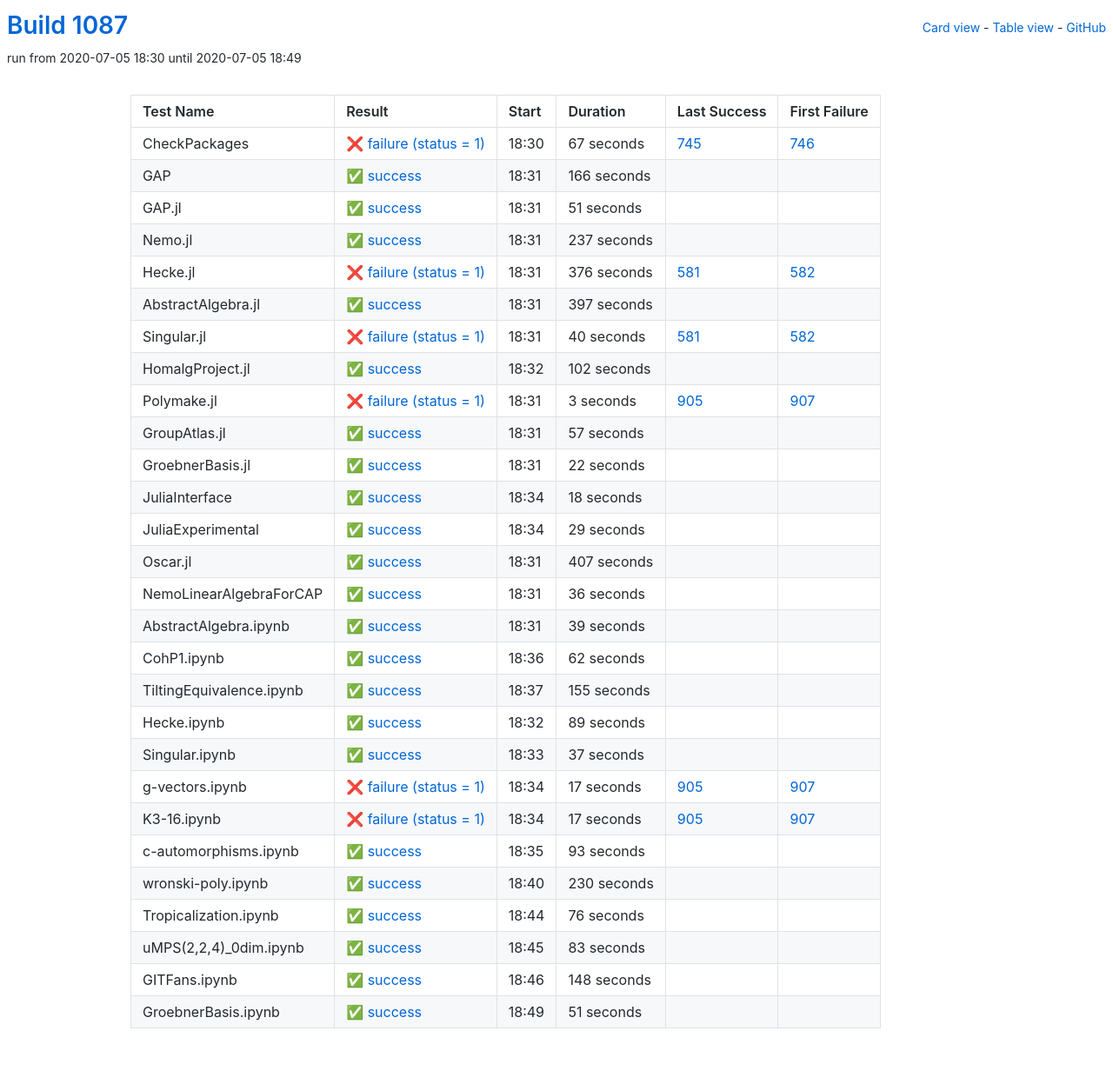
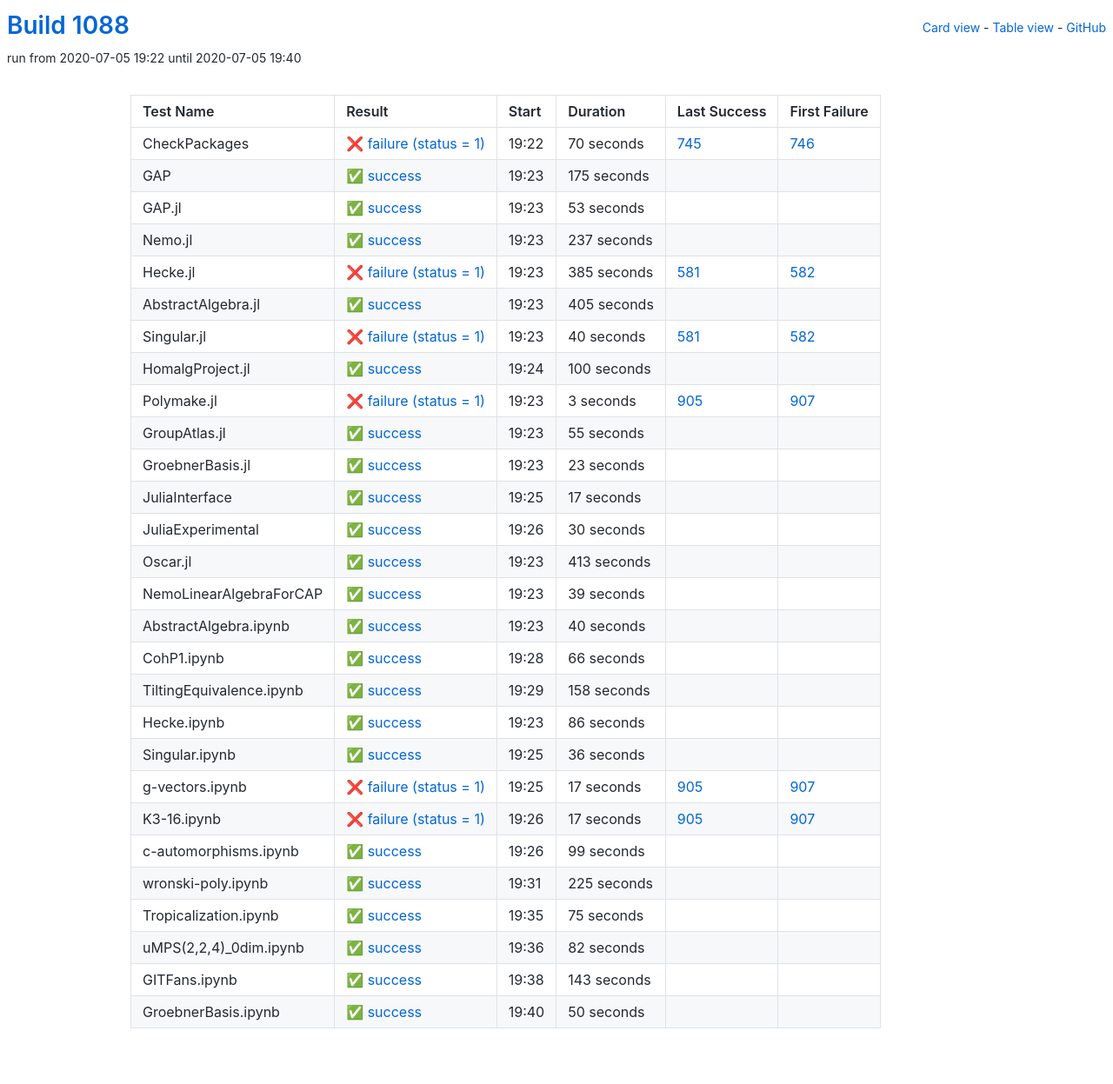
Before and after one commit to oscar-system/oscar-ci-status-1.4, a Jekyll site: the page built from table.html, in a window 1280 px wide. Shown: the whole page at 87% size. Built offline with Jekyll 4.4.1, drawn with Linux system fonts in a browser that asks for light colours.

Commit message:
Build #1088

```diff
--- a/_data/ci.yml
+++ b/_data/ci.yml
@@ -1,6 +1,6 @@
 ---
-build: 1087
-build_url: https://oscarci.mathematik.uni-kl.de/job/oscar-julia-1.4/1087/
+build: 1088
+build_url: https://oscarci.mathematik.uni-kl.de/job/oscar-julia-1.4/1088/
 job: oscar-julia-1.4
 organization: oscar-system
 repo: oscar-ci-status-1.4
@@ -8,44 +8,44 @@ repourl: https://github.com/oscar-system/oscar-ci-status-1.4
 tests:
 - name: CheckPackages
   id: checkpackages
-  log: https://oscarci.mathematik.uni-kl.de/job/oscar-julia-1.4/1087/artifact/logs/build-1087/CheckPackages.log
-  start: 2020-07-05 18:30
+  log: https://oscarci.mathematik.uni-kl.de/job/oscar-julia-1.4/1088/artifact/logs/build-1088/CheckPackages.log
+  start: 2020-07-05 19:22
   success: false
   exitcode: 1
   status: failure
-  duration: 67
+  duration: 70
   last_success: 745
   last_success_url: https://oscarci.mathematik.uni-kl.de/job/oscar-julia-1.4/745/
   first_failure: 746
   first_failure_url: https://oscarci.mathematik.uni-kl.de/job/oscar-julia-1.4/746/
 - name: GAP
   id: gap
-  log: https://oscarci.mathematik.uni-kl.de/job/oscar-julia-1.4/1087/artifact/logs/build-1087/GAP.log
-  start: 2020-07-05 18:31
+  log: https://oscarci.mathematik.uni-kl.de/job/oscar-julia-1.4/1088/artifact/logs/build-1088/GAP.log
+  start: 2020-07-05 19:23
   success: true
   exitcode: 0
   status: success
-  duration: 166
+  duration: 175
   last_success: false
   last_success_url:
   first_failure: false
   first_failure_url:
 - name: GAP.jl
   id: gap-jl
-  log: https://oscarci.mathematik.uni-kl.de/job/oscar-julia-1.4/1087/artifact/logs/build-1087/GAP.jl.log
-  start: 2020-07-05 18:31
+  log: https://oscarci.mathematik.uni-kl.de/job/oscar-julia-1.4/1088/artifact/logs/build-1088/GAP.jl.log
+  start: 2020-07-05 19:23
   success: true
   exitcode: 0
   status: success
-  duration: 51
+  duration: 53
   last_success: false
   last_success_url:
   first_failure: false
   first_failure_url:
 - name: Nemo.jl
   id: nemo-jl
-  log: https://oscarci.mathematik.uni-kl.de/job/oscar-julia-1.4/1087/artifact/logs/build-1087/Nemo.jl.log
-  start: 2020-07-05 18:31
+  log: https://oscarci.mathematik.uni-kl.de/job/oscar-julia-1.4/1088/artifact/logs/build-1088/Nemo.jl.log
+  start: 2020-07-05 19:23
   success: true
   exitcode: 0
   status: success
@@ -56,32 +56,32 @@ tests:
   first_failure_url:
 - name: Hecke.jl
   id: hecke-jl
-  log: https://oscarci.mathematik.uni-kl.de/job/oscar-julia-1.4/1087/artifact/logs/build-1087/Hecke.jl.log
-  start: 2020-07-05 18:31
+  log: https://oscarci.mathematik.uni-kl.de/job/oscar-julia-1.4/1088/artifact/logs/build-1088/Hecke.jl.log
+  start: 2020-07-05 19:23
   success: false
   exitcode: 1
   status: failure
-  duration: 376
+  duration: 385
   last_success: 581
   last_success_url: https://oscarci.mathematik.uni-kl.de/job/oscar-julia-1.4/581/
   first_failure: 582
   first_failure_url: https://oscarci.mathematik.uni-kl.de/job/oscar-julia-1.4/582/
 - name: AbstractAlgebra.jl
   id: abstractalgebra-jl
-  log: https://oscarci.mathematik.uni-kl.de/job/oscar-julia-1.4/1087/artifact/logs/build-1087/AbstractAlgebra.jl.log
-  start: 2020-07-05 18:31
+  log: https://oscarci.mathematik.uni-kl.de/job/oscar-julia-1.4/1088/artifact/logs/build-1088/AbstractAlgebra.jl.log
+  start: 2020-07-05 19:23
   success: true
   exitcode: 0
   status: success
-  duration: 397
+  duration: 405
   last_success: false
   last_success_url:
   first_failure: false
   first_failure_url:
 - name: Singular.jl
   id: singular-jl
-  log: https://oscarci.mathematik.uni-kl.de/job/oscar-julia-1.4/1087/artifact/logs/build-1087/Singular.jl.log
-  start: 2020-07-05 18:31
+  log: https://oscarci.mathematik.uni-kl.de/job/oscar-julia-1.4/1088/artifact/logs/build-1088/Singular.jl.log
+  start: 2020-07-05 19:23
   success: false
   exitcode: 1
   status: failure
@@ -92,20 +92,20 @@ tests:
   first_failure_url: https://oscarci.mathematik.uni-kl.de/job/oscar-julia-1.4/582/
 - name: HomalgProject.jl
   id: homalgproject-jl
-  log: https://oscarci.mathematik.uni-kl.de/job/oscar-julia-1.4/1087/artifact/logs/build-1087/HomalgProject.jl.log
-  start: 2020-07-05 18:32
+  log: https://oscarci.mathematik.uni-kl.de/job/oscar-julia-1.4/1088/artifact/logs/build-1088/HomalgProject.jl.log
+  start: 2020-07-05 19:24
   success: true
   exitcode: 0
   status: success
-  duration: 102
+  duration: 100
   last_success: false
   last_success_url:
   first_failure: false
   first_failure_url:
 - name: Polymake.jl
   id: polymake-jl
-  log: https://oscarci.mathematik.uni-kl.de/job/oscar-julia-1.4/1087/artifact/logs/build-1087/Polymake.jl.log
-  start: 2020-07-05 18:31
+  log: https://oscarci.mathematik.uni-kl.de/job/oscar-julia-1.4/1088/artifact/logs/build-1088/Polymake.jl.log
+  start: 2020-07-05 19:23
   success: false
   exitcode: 1
   status: failure
@@ -116,68 +116,128 @@ tests:
   first_failure_url: https://oscarci.mathematik.uni-kl.de/job/oscar-julia-1.4/907/
 - name: GroupAtlas.jl
   id: groupatlas-jl
-  log: https://oscarci.mathematik.uni-kl.de/job/oscar-julia-1.4/1087/artifact/logs/build-1087/GroupAtlas.jl.log
-  start: 2020-07-05 18:31
+  log: https://oscarci.mathematik.uni-kl.de/job/oscar-julia-1.4/1088/artifact/logs/build-1088/GroupAtlas.jl.log
+  start: 2020-07-05 19:23
   success: true
   exitcode: 0
   status: success
-  duration: 57
+  duration: 55
   last_success: false
   last_success_url:
   first_failure: false
   first_failure_url:
 - name: GroebnerBasis.jl
   id: groebnerbasis-jl
-  log: https://oscarci.mathematik.uni-kl.de/job/oscar-julia-1.4/1087/artifact/logs/build-1087/GroebnerBasis.jl.log
-  start: 2020-07-05 18:31
+  log: https://oscarci.mathematik.uni-kl.de/job/oscar-julia-1.4/1088/artifact/logs/build-1088/GroebnerBasis.jl.log
+  start: 2020-07-05 19:23
   success: true
   exitcode: 0
   status: success
-  duration: 22
+  duration: 23
   last_success: false
   last_success_url:
   first_failure: false
   first_failure_url:
 - name: JuliaInterface
   id: juliainterface
-  log: https://oscarci.mathematik.uni-kl.de/job/oscar-julia-1.4/1087/artifact/logs/build-1087/JuliaInterface.log
-  start: 2020-07-05 18:34
+  log: https://oscarci.mathematik.uni-kl.de/job/oscar-julia-1.4/1088/artifact/logs/build-1088/JuliaInterface.log
+  start: 2020-07-05 19:25
   success: true
   exitcode: 0
   status: success
-  duration: 18
+  duration: 17
   last_success: false
   last_success_url:
   first_failure: false
   first_failure_url:
 - name: JuliaExperimental
   id: juliaexperimental
-  log: https://oscarci.mathematik.uni-kl.de/job/oscar-julia-1.4/1087/artifact/logs/build-1087/JuliaExperimental.log
-  start: 2020-07-05 18:34
+  log: https://oscarci.mathematik.uni-kl.de/job/oscar-julia-1.4/1088/artifact/logs/build-1088/JuliaExperimental.log
+  start: 2020-07-05 19:26
   success: true
   exitcode: 0
   status: success
-  duration: 29
+  duration: 30
   last_success: false
   last_success_url:
   first_failure: false
   first_failure_url:
 - name: Oscar.jl
   id: oscar-jl
-  log: https://oscarci.mathematik.uni-kl.de/job/oscar-julia-1.4/1087/artifact/logs/build-1087/Oscar.jl.log
-  start: 2020-07-05 18:31
+  log: https://oscarci.mathematik.uni-kl.de/job/oscar-julia-1.4/1088/artifact/logs/build-1088/Oscar.jl.log
+  start: 2020-07-05 19:23
   success: true
   exitcode: 0
   status: success
-  duration: 407
+  duration: 413
   last_success: false
   last_success_url:
   first_failure: false
   first_failure_url:
 - name: NemoLinearAlgebraForCAP
   id: nemolinearalgebraforcap
-  log: https://oscarci.mathematik.uni-kl.de/job/oscar-julia-1.4/1087/artifact/logs/build-1087/NemoLinearAlgebraForCAP.log
-  start: 2020-07-05 18:31
+  log: https://oscarci.mathematik.uni-kl.de/job/oscar-julia-1.4/1088/artifact/logs/build-1088/NemoLinearAlgebraForCAP.log
+  start: 2020-07-05 19:23
+  success: true
+  exitcode: 0
+  status: success
+  duration: 39
+  last_success: false
+  last_success_url:
+  first_failure: false
+  first_failure_url:
+- name: AbstractAlgebra.ipynb
+  id: abstractalgebra-ipynb
+  log: https://oscarci.mathematik.uni-kl.de/job/oscar-julia-1.4/1088/artifact/logs/build-1088/AbstractAlgebra.ipynb.log
+  start: 2020-07-05 19:23
+  success: true
+  exitcode: 0
+  status: success
+  duration: 40
+  last_success: false
+  last_success_url:
+  first_failure: false
+  first_failure_url:
+- name: CohP1.ipynb
+  id: cohp1-ipynb
+  log: https://oscarci.mathematik.uni-kl.de/job/oscar-julia-1.4/1088/artifact/logs/build-1088/CohP1.ipynb.log
+  start: 2020-07-05 19:28
+  success: true
+  exitcode: 0
+  status: success
+  duration: 66
+  last_success: false
+  last_success_url:
+  first_failure: false
+  first_failure_url:
+- name: TiltingEquivalence.ipynb
+  id: tiltingequivalence-ipynb
+  log: https://oscarci.mathematik.uni-kl.de/job/oscar-julia-1.4/1088/artifact/logs/build-1088/TiltingEquivalence.ipynb.log
+  start: 2020-07-05 19:29
+  success: true
+  exitcode: 0
+  status: success
+  duration: 158
+  last_success: false
+  last_success_url:
+  first_failure: false
+  first_failure_url:
+- name: Hecke.ipynb
+  id: hecke-ipynb
+  log: https://oscarci.mathematik.uni-kl.de/job/oscar-julia-1.4/1088/artifact/logs/build-1088/Hecke.ipynb.log
+  start: 2020-07-05 19:23
+  success: true
+  exitcode: 0
+  status: success
+  duration: 86
+  last_success: false
+  last_success_url:
+  first_failure: false
+  first_failure_url:
+- name: Singular.ipynb
+  id: singular-ipynb
+  log: https://oscarci.mathematik.uni-kl.de/job/oscar-julia-1.4/1088/artifact/logs/build-1088/Singular.ipynb.log
+  start: 2020-07-05 19:25
   success: true
   exitcode: 0
   status: success
@@ -186,70 +246,10 @@ tests:
   last_success_url:
   first_failure: false
   first_failure_url:
-- name: AbstractAlgebra.ipynb
-  id: abstractalgebra-ipynb
-  log: https://oscarci.mathematik.uni-kl.de/job/oscar-julia-1.4/1087/artifact/logs/build-1087/AbstractAlgebra.ipynb.log
-  start: 2020-07-05 18:31
-  success: true
-  exitcode: 0
-  status: success
-  duration: 39
-  last_success: false
-  last_success_url:
-  first_failure: false
-  first_failure_url:
-- name: CohP1.ipynb
-  id: cohp1-ipynb
-  log: https://oscarci.mathematik.uni-kl.de/job/oscar-julia-1.4/1087/artifact/logs/build-1087/CohP1.ipynb.log
-  start: 2020-07-05 18:36
-  success: true
-  exitcode: 0
-  status: success
-  duration: 62
-  last_success: false
-  last_success_url:
-  first_failure: false
-  first_failure_url:
-- name: TiltingEquivalence.ipynb
-  id: tiltingequivalence-ipynb
-  log: https://oscarci.mathematik.uni-kl.de/job/oscar-julia-1.4/1087/artifact/logs/build-1087/TiltingEquivalence.ipynb.log
-  start: 2020-07-05 18:37
-  success: true
-  exitcode: 0
-  status: success
-  duration: 155
-  last_success: false
-  last_success_url:
-  first_failure: false
-  first_failure_url:
-- name: Hecke.ipynb
-  id: hecke-ipynb
-  log: https://oscarci.mathematik.uni-kl.de/job/oscar-julia-1.4/1087/artifact/logs/build-1087/Hecke.ipynb.log
-  start: 2020-07-05 18:32
-  success: true
-  exitcode: 0
-  status: success
-  duration: 89
-  last_success: false
-  last_success_url:
-  first_failure: false
-  first_failure_url:
-- name: Singular.ipynb
-  id: singular-ipynb
-  log: https://oscarci.mathematik.uni-kl.de/job/oscar-julia-1.4/1087/artifact/logs/build-1087/Singular.ipynb.log
-  start: 2020-07-05 18:33
-  success: true
-  exitcode: 0
-  status: success
-  duration: 37
-  last_success: false
-  last_success_url:
-  first_failure: false
-  first_failure_url:
 - name: g-vectors.ipynb
   id: g-vectors-ipynb
-  log: https://oscarci.mathematik.uni-kl.de/job/oscar-julia-1.4/1087/artifact/logs/build-1087/g-vectors.ipynb.log
-  start: 2020-07-05 18:34
+  log: https://oscarci.mathematik.uni-kl.de/job/oscar-julia-1.4/1088/artifact/logs/build-1088/g-vectors.ipynb.log
+  start: 2020-07-05 19:25
   success: false
   exitcode: 1
   status: failure
@@ -260,8 +260,8 @@ tests:
   first_failure_url: https://oscarci.mathematik.uni-kl.de/job/oscar-julia-1.4/907/
 - name: K3-16.ipynb
   id: k3-16-ipynb
-  log: https://oscarci.mathematik.uni-kl.de/job/oscar-julia-1.4/1087/artifact/logs/build-1087/K3-16.ipynb.log
-  start: 2020-07-05 18:34
+  log: https://oscarci.mathematik.uni-kl.de/job/oscar-julia-1.4/1088/artifact/logs/build-1088/K3-16.ipynb.log
+  start: 2020-07-05 19:26
   success: false
   exitcode: 1
   status: failure
@@ -272,72 +272,72 @@ tests:
   first_failure_url: https://oscarci.mathematik.uni-kl.de/job/oscar-julia-1.4/907/
 - name: c-automorphisms.ipynb
   id: c-automorphisms-ipynb
-  log: https://oscarci.mathematik.uni-kl.de/job/oscar-julia-1.4/1087/artifact/logs/build-1087/c-automorphisms.ipynb.log
-  start: 2020-07-05 18:35
+  log: https://oscarci.mathematik.uni-kl.de/job/oscar-julia-1.4/1088/artifact/logs/build-1088/c-automorphisms.ipynb.log
+  start: 2020-07-05 19:26
   success: true
   exitcode: 0
   status: success
-  duration: 93
+  duration: 99
   last_success: false
   last_success_url:
   first_failure: false
   first_failure_url:
 - name: wronski-poly.ipynb
   id: wronski-poly-ipynb
-  log: https://oscarci.mathematik.uni-kl.de/job/oscar-julia-1.4/1087/artifact/logs/build-1087/wronski-poly.ipynb.log
-  start: 2020-07-05 18:40
+  log: https://oscarci.mathematik.uni-kl.de/job/oscar-julia-1.4/1088/artifact/logs/build-1088/wronski-poly.ipynb.log
+  start: 2020-07-05 19:31
   success: true
   exitcode: 0
   status: success
-  duration: 230
+  duration: 225
   last_success: false
   last_success_url:
   first_failure: false
   first_failure_url:
 - name: Tropicalization.ipynb
   id: tropicalization-ipynb
-  log: https://oscarci.mathematik.uni-kl.de/job/oscar-julia-1.4/1087/artifact/logs/build-1087/Tropicalization.ipynb.log
-  start: 2020-07-05 18:44
+  log: https://oscarci.mathematik.uni-kl.de/job/oscar-julia-1.4/1088/artifact/logs/build-1088/Tropicalization.ipynb.log
+  start: 2020-07-05 19:35
   success: true
   exitcode: 0
   status: success
-  duration: 76
+  duration: 75
   last_success: false
   last_success_url:
   first_failure: false
   first_failure_url:
 - name: uMPS(2,2,4)_0dim.ipynb
   id: umps-2-2-4-0dim-ipynb
-  log: https://oscarci.mathematik.uni-kl.de/job/oscar-julia-1.4/1087/artifact/logs/build-1087/uMPS-2-2-4-_0dim.ipynb.log
-  start: 2020-07-05 18:45
+  log: https://oscarci.mathematik.uni-kl.de/job/oscar-julia-1.4/1088/artifact/logs/build-1088/uMPS-2-2-4-_0dim.ipynb.log
+  start: 2020-07-05 19:36
   success: true
   exitcode: 0
   status: success
-  duration: 83
+  duration: 82
   last_success: false
   last_success_url:
   first_failure: false
   first_failure_url:
 - name: GITFans.ipynb
   id: gitfans-ipynb
-  log: https://oscarci.mathematik.uni-kl.de/job/oscar-julia-1.4/1087/artifact/logs/build-1087/GITFans.ipynb.log
-  start: 2020-07-05 18:46
+  log: https://oscarci.mathematik.uni-kl.de/job/oscar-julia-1.4/1088/artifact/logs/build-1088/GITFans.ipynb.log
+  start: 2020-07-05 19:38
   success: true
   exitcode: 0
   status: success
-  duration: 148
+  duration: 143
   last_success: false
   last_success_url:
   first_failure: false
   first_failure_url:
 - name: GroebnerBasis.ipynb
   id: groebnerbasis-ipynb
-  log: https://oscarci.mathematik.uni-kl.de/job/oscar-julia-1.4/1087/artifact/logs/build-1087/GroebnerBasis.ipynb.log
-  start: 2020-07-05 18:49
+  log: https://oscarci.mathematik.uni-kl.de/job/oscar-julia-1.4/1088/artifact/logs/build-1088/GroebnerBasis.ipynb.log
+  start: 2020-07-05 19:40
   success: true
   exitcode: 0
   status: success
-  duration: 51
+  duration: 50
   last_success: false
   last_success_url:
   first_failure: false
```
Also changed, not shown: README.md.
